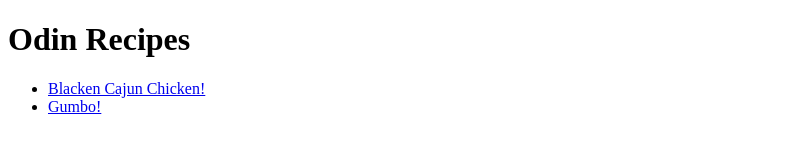
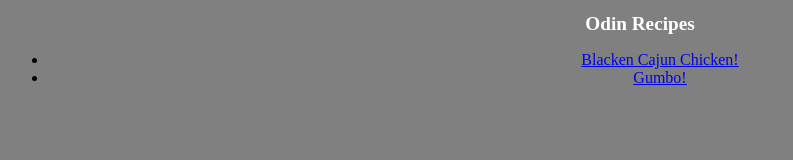
Before and after one commit to jpablico/odin-recipes, a plain HTML site: page index.html in a window 1280 px wide. Shown: the whole page, without its empty margins (0-793 px from the left). Drawn offline with Linux system fonts and the light colour scheme.

Commit message:
index.html

```diff
--- a/index.html
+++ b/index.html
@@ -4,10 +4,12 @@
     <meta charset="UTF-8">
     <meta http-equiv="X-UA-Compatible" content="IE=edge">
     <meta name="viewport" content="width=device-width, initial-scale=1.0">
+    <link rel="stylesheet" href="style.css"/>
     <title>TOP | Recipes</title>
 </head>
-<body>
-    <h1>Odin Recipes</h1>
+
+<body style="background-color: grey; text-align:center">
+    <h1 id="headI">Odin Recipes</h1>
 
         <p>
             <ul>
```
